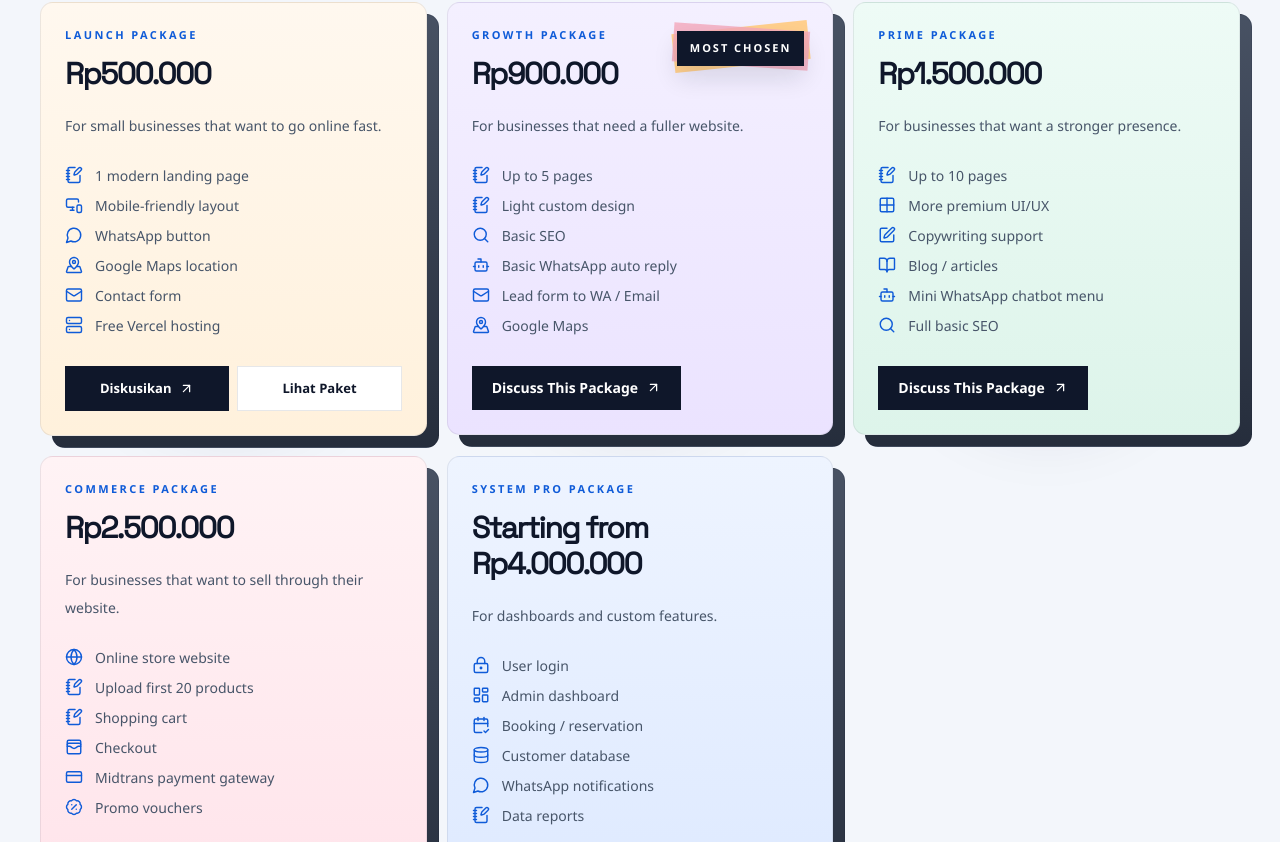
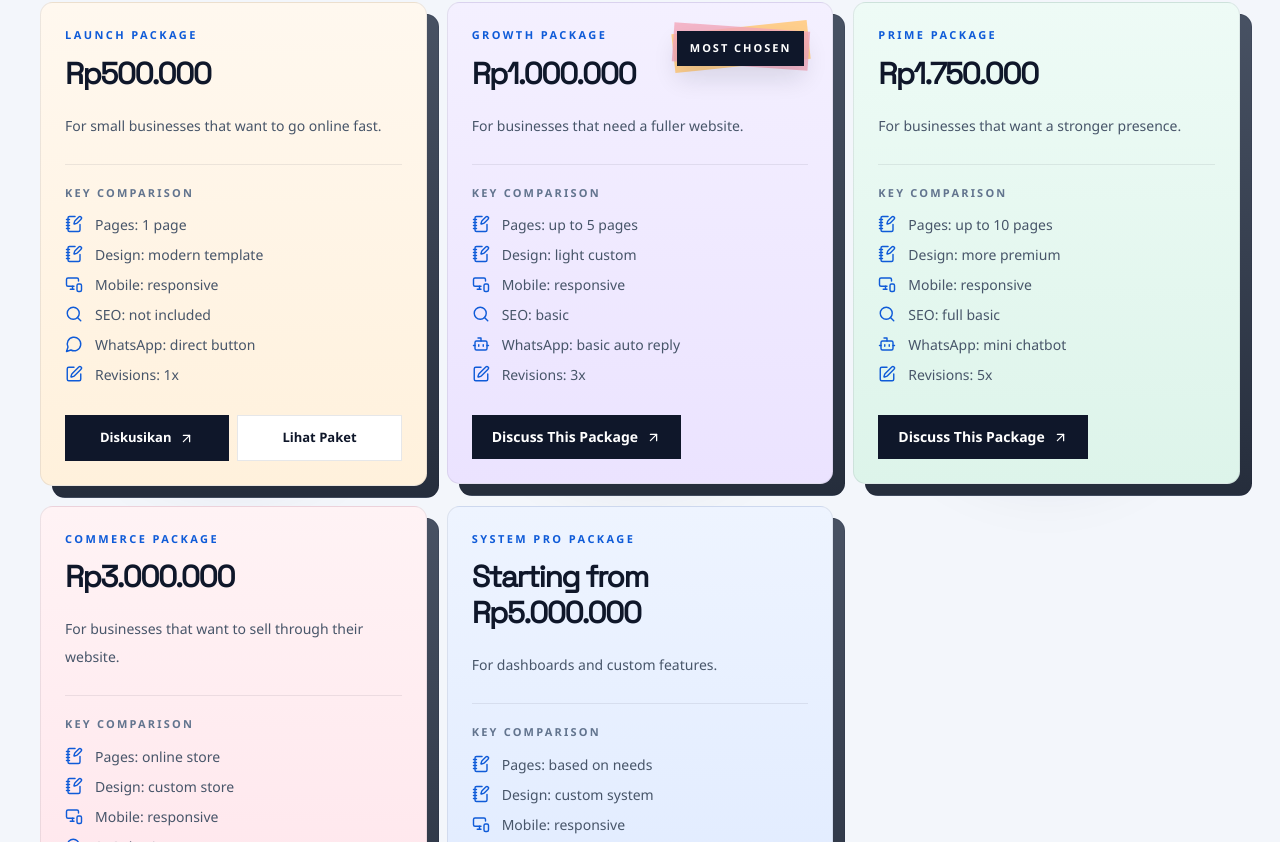
Before and after one commit to abcrd54/siapdigital, a React (Vite) app: page / in a window 1280 px wide. Shown: the part 1498-2340 px from the top of the page. Built offline with nearby package versions, Linux system fonts and the light colour scheme; what @lordicon/element would draw is missing.

Commit message:
update content

```diff
--- a/src/data/content.js
+++ b/src/data/content.js
@@ -86,7 +86,7 @@ export const siteCopy = {
     packages: {
       eyebrow: "Paket Website & Digital Solution",
       title: "Pilih paket yang sesuai kebutuhanmu.",
-      body: "Semua paket dibuat sederhana dan mudah dipilih.",
+      body: "Fitur utama tiap paket dibuat jelas supaya lebih mudah dibandingkan.",
       cta: "Diskusikan Paket Ini",
       featured: "Paling Laris",
       launchLink: "Lihat Template Portfolio",
@@ -99,77 +99,65 @@ export const siteCopy = {
           price: "Rp500.000",
           summary: "Untuk usaha kecil yang ingin cepat online.",
           features: [
-            "1 halaman website modern",
-            "Tampilan mobile friendly",
-            "Tombol WhatsApp",
-            "Google Maps lokasi",
-            "Form kontak",
-            "Hosting gratis via Vercel",
-            "Revisi 1x",
+            "Halaman: 1 halaman",
+            "Desain: template modern",
+            "Mobile: responsive",
+            "SEO: belum termasuk",
+            "WhatsApp: tombol langsung",
+            "Revisi: 1x",
           ],
         },
         {
           name: "Paket Growth",
-          price: "Rp900.000",
+          price: "Rp1.000.000",
           summary: "Untuk bisnis yang butuh website lebih lengkap.",
           features: [
-            "Hingga 5 halaman",
-            "Desain custom ringan",
-            "SEO dasar",
-            "WhatsApp auto reply basic",
-            "Form leads ke WA / Email",
-            "Google Maps",
-            "Integrasi Instagram",
-            "Revisi 3x",
+            "Halaman: hingga 5 halaman",
+            "Desain: custom ringan",
+            "Mobile: responsive",
+            "SEO: dasar",
+            "WhatsApp: auto reply basic",
+            "Revisi: 3x",
           ],
           featured: true,
         },
         {
           name: "Paket Prime",
-          price: "Rp1.500.000",
+          price: "Rp1.750.000",
           summary: "Untuk bisnis yang ingin tampil lebih serius.",
           features: [
-            "Hingga 10 halaman",
-            "UI/UX lebih premium",
-            "Bantu copywriting",
-            "Blog / artikel",
-            "Mini menu chatbot WhatsApp",
-            "SEO dasar lengkap",
-            "Analytics visitor",
-            "Speed optimization",
-            "Revisi 5x",
+            "Halaman: hingga 10 halaman",
+            "Desain: lebih premium",
+            "Mobile: responsive",
+            "SEO: dasar lengkap",
+            "WhatsApp: mini chatbot",
+            "Revisi: 5x",
           ],
         },
         {
           name: "Paket Commerce",
-          price: "Rp2.500.000",
+          price: "Rp3.000.000",
           summary: "Untuk bisnis yang ingin jualan lewat website.",
           features: [
-            "Website toko online",
-            "Upload 20 produk awal",
-            "Keranjang belanja",
-            "Checkout",
-            "Midtrans payment gateway",
-            "Voucher promo",
-            "WhatsApp order bot basic",
-            "Mobile friendly",
-            "Training admin",
+            "Halaman: toko online",
+            "Desain: custom toko online",
+            "Mobile: responsive",
+            "SEO: dasar",
+            "Payment: Midtrans",
+            "Revisi: 3x",
           ],
         },
         {
           name: "Paket System Pro",
-          price: "Mulai Rp4.000.000",
+          price: "Mulai Rp5.000.000",
           summary: "Untuk kebutuhan dashboard dan fitur custom.",
           features: [
-            "Login user",
-            "Dashboard admin",
-            "Booking / reservasi",
-            "Database customer",
-            "Notifikasi WhatsApp",
-            "Laporan data",
-            "Midtrans payment opsional",
-            "AI WhatsApp assistant opsional",
-            "Fitur sesuai kebutuhan",
+            "Halaman: sesuai kebutuhan",
+            "Desain: custom system",
+            "Mobile: responsive",
+            "SEO: opsional",
+            "Payment: opsional",
+            "Revisi: 1x",
           ],
         },
       ],
@@ -324,7 +312,7 @@ export const siteCopy = {
     packages: {
       eyebrow: "Website & Digital Solution Packages",
       title: "Choose the package that fits your needs.",
-      body: "Simple packages that are easy to compare.",
+      body: "Each package shows its main features clearly for easier comparison.",
       cta: "Discuss This Package",
       featured: "Most Chosen",
       launchLink: "View Portfolio Template",
@@ -337,77 +325,65 @@ export const siteCopy = {
           price: "Rp500.000",
           summary: "For small businesses that want to go online fast.",
           features: [
-            "1 modern landing page",
-            "Mobile-friendly layout",
-            "WhatsApp button",
-            "Google Maps location",
-            "Contact form",
-            "Free Vercel hosting",
-            "1 revision",
+            "Pages: 1 page",
+            "Design: modern template",
+            "Mobile: responsive",
+            "SEO: not included",
+            "WhatsApp: direct button",
+            "Revisions: 1x",
           ],
         },
         {
           name: "Growth Package",
-          price: "Rp900.000",
+          price: "Rp1.000.000",
           summary: "For businesses that need a fuller website.",
           features: [
-            "Up to 5 pages",
-            "Light custom design",
-            "Basic SEO",
-            "Basic WhatsApp auto reply",
-            "Lead form to WA / Email",
-            "Google Maps",
-            "Instagram integration",
-            "3 revisions",
+            "Pages: up to 5 pages",
+            "Design: light custom",
+            "Mobile: responsive",
+            "SEO: basic",
+            "WhatsApp: basic auto reply",
+            "Revisions: 3x",
           ],
           featured: true,
         },
         {
           name: "Prime Package",
-          price: "Rp1.500.000",
+          price: "Rp1.750.000",
           summary: "For businesses that want a stronger presence.",
           features: [
-            "Up to 10 pages",
-            "More premium UI/UX",
-            "Copywriting support",
-            "Blog / articles",
-            "Mini WhatsApp chatbot menu",
-            "Full basic SEO",
-            "Visitor analytics",
-            "Speed optimization",
-            "5 revisions",
+            "Pages: up to 10 pages",
+            "Design: more premium",
+            "Mobile: responsive",
+            "SEO: full basic",
+            "WhatsApp: mini chatbot",
+            "Revisions: 5x",
           ],
         },
         {
           name: "Commerce Package",
-          price: "Rp2.500.000",
+          price: "Rp3.000.000",
           summary: "For businesses that want to sell through their website.",
           features: [
-            "Online store website",
-            "Upload first 20 products",
-            "Shopping cart",
-            "Checkout",
-            "Midtrans payment gateway",
-            "Promo vouchers",
-            "Basic WhatsApp order bot",
-            "Mobile friendly",
-            "Admin training",
+            "Pages: online store",
+            "Design: custom store",
+            "Mobile: responsive",
+            "SEO: basic",
+            "Payment: Midtrans",
+            "Revisions: 3x",
           ],
         },
         {
           name: "System Pro Package",
-          price: "Starting from Rp4.000.000",
+          price: "Starting from Rp5.000.000",
           summary: "For dashboards and custom features.",
           features: [
-            "User login",
-            "Admin dashboard",
-            "Booking / reservation",
-            "Customer database",
-            "WhatsApp notifications",
-            "Data reports",
-            "Optional Midtrans payment",
-            "Optional AI WhatsApp assistant",
-            "Features based on needs",
+            "Pages: based on needs",
+            "Design: custom system",
+            "Mobile: responsive",
+            "SEO: optional",
+            "Payment: optional",
+            "Revisions: 1x",
           ],
         },
       ],
--- a/src/sections/PackagesSection.jsx
+++ b/src/sections/PackagesSection.jsx
@@ -241,19 +241,24 @@ function PackagesSection({ lang, onOpenTemplateList, page }) {
 
                   <p className="mt-4 text-sm leading-7 text-muted sm:mt-5">{item.summary}</p>
 
-                  <div className="mt-5 space-y-1.5 sm:mt-6">
-                    {item.features.slice(0, 6).map((feature) => {
+                  <div className="mt-5 border-t border-slate-900/8 pt-4 sm:mt-6 sm:pt-5">
+                    <p className="text-[11px] font-bold uppercase tracking-[0.2em] text-slate-500">
+                      {lang === "id" ? "Perbandingan Utama" : "Key Comparison"}
+                    </p>
+                    <div className="mt-3 space-y-1.5">
+                    {item.features.map((feature) => {
                       const FeatureIcon = getPackageFeatureIcon(feature);
 
                       return (
                         <div key={feature} className="flex items-start gap-3">
-                        <span className="mt-0.5 inline-flex shrink-0 items-center justify-center">
-                          <FeatureIcon className="h-[18px] w-[18px] text-primary" strokeWidth={1.9} />
-                        </span>
-                        <p className="text-[13px] leading-6 text-muted sm:text-sm">{feature}</p>
-                      </div>
+                          <span className="mt-0.5 inline-flex shrink-0 items-center justify-center">
+                            <FeatureIcon className="h-[18px] w-[18px] text-primary" strokeWidth={1.9} />
+                          </span>
+                          <p className="text-[13px] leading-6 text-muted sm:text-sm">{feature}</p>
+                        </div>
                       );
                     })}
+                    </div>
                   </div>
 
                   <div className={index === 0 ? "mt-6 grid grid-cols-2 gap-2 sm:mt-7" : "mt-6 sm:mt-7"}>
```
